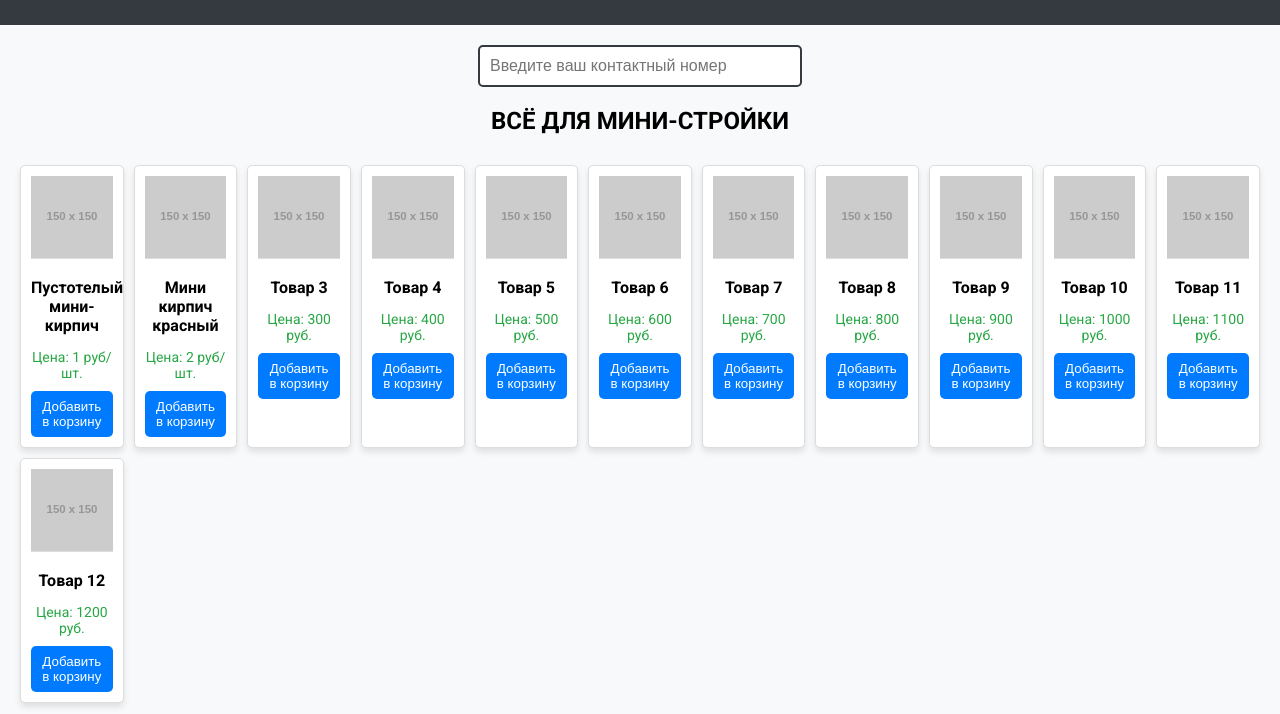
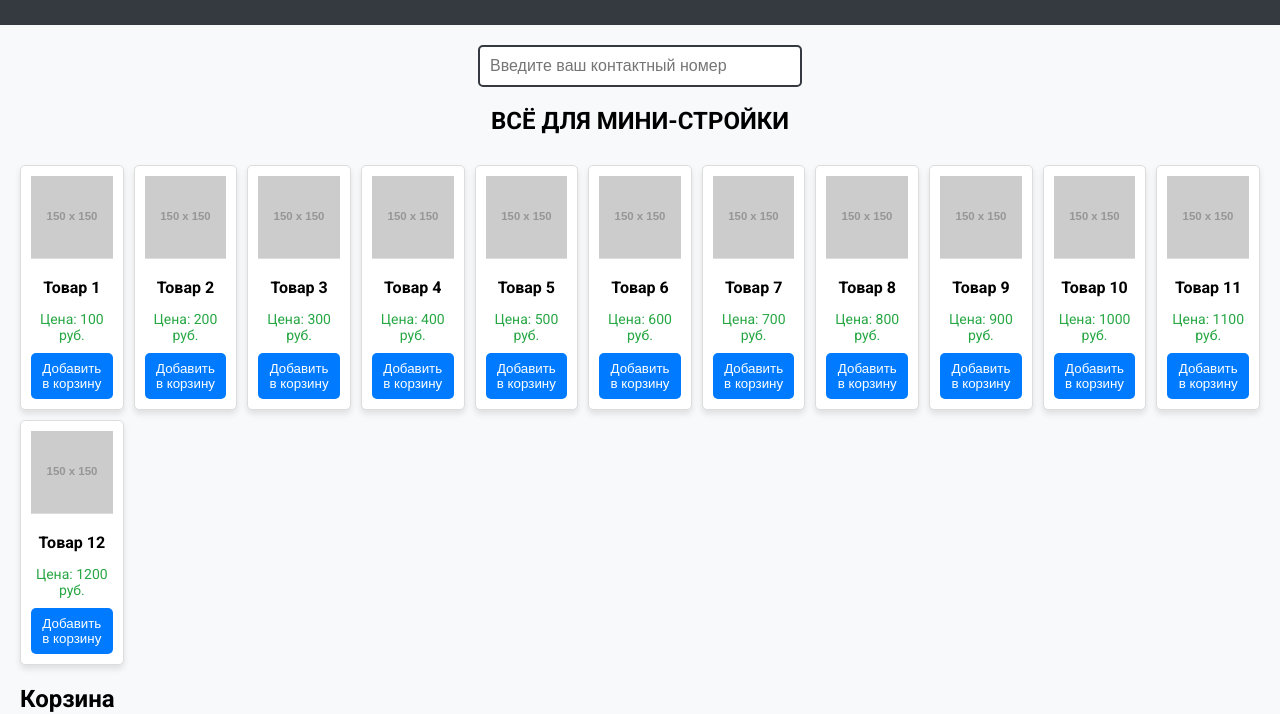
Before and after one commit to Closhade/JoyfulleaF, a plain HTML site: page index.html in a window 1280 px wide. Shown: the part 126-840 px from the top of the page. Drawn offline with Linux system fonts and the light colour scheme; placeholder pictures from the web are drawn by us; a script that the page names is missing.

Commit message:
Update index.html

```diff
--- a/index.html
+++ b/index.html
@@ -20,17 +20,17 @@
         </div>
         <h2 class="section-title">ВСЁ ДЛЯ МИНИ-СТРОЙКИ</h2>
         <section id="products">
-            <div class="product" data-title="Пустотелый мини-кирпич" data-description="Полное описание товара 1" data-image="https://via.placeholder.com/300" data-price="100 руб.">
+            <div class="product" data-title="Товар 1" data-description="Полное описание товара 1" data-image="https://via.placeholder.com/300" data-price="100 руб.">
                 <img src="https://via.placeholder.com/150" alt="Product Image">
-                <h3>Пустотелый мини-кирпич</h3>
-                <p>Цена: 1 руб/шт.</p>
-                <button onclick="addToCart('Пустотелый мини-кирпич', '1 руб/шт.', event)">Добавить в корзину</button>
+                <h3>Товар 1</h3>
+                <p>Цена: 100 руб.</p>
+                <button onclick="addToCart('Товар 1', '100 руб.', event)">Добавить в корзину</button>
             </div>
-            <div class="product" data-title="Мини кирпич красный" data-description="Полное описание товара 2" data-image="https://via.placeholder.com/300" data-price="200 руб.">
+            <div class="product" data-title="Товар 2" data-description="Полное описание товара 2" data-image="https://via.placeholder.com/300" data-price="200 руб.">
                 <img src="https://via.placeholder.com/150" alt="Product Image">
-                <h3>Мини кирпич красный</h3>
-                <p>Цена: 2 руб/шт.</p>
-                <button onclick="addToCart('Мини кирпич красный', '2 руб/шт.', event)">Добавить в корзину</button>
+                <h3>Товар 2</h3>
+                <p>Цена: 200 руб.</p>
+                <button onclick="addToCart('Товар 2', '200 руб.', event)">Добавить в корзину</button>
             </div>
             <div class="product" data-title="Товар 3" data-description="Полное описание товара 3" data-image="https://via.placeholder.com/300" data-price="300 руб.">
                 <img src="https://via.placeholder.com/150" alt="Product Image">
```
